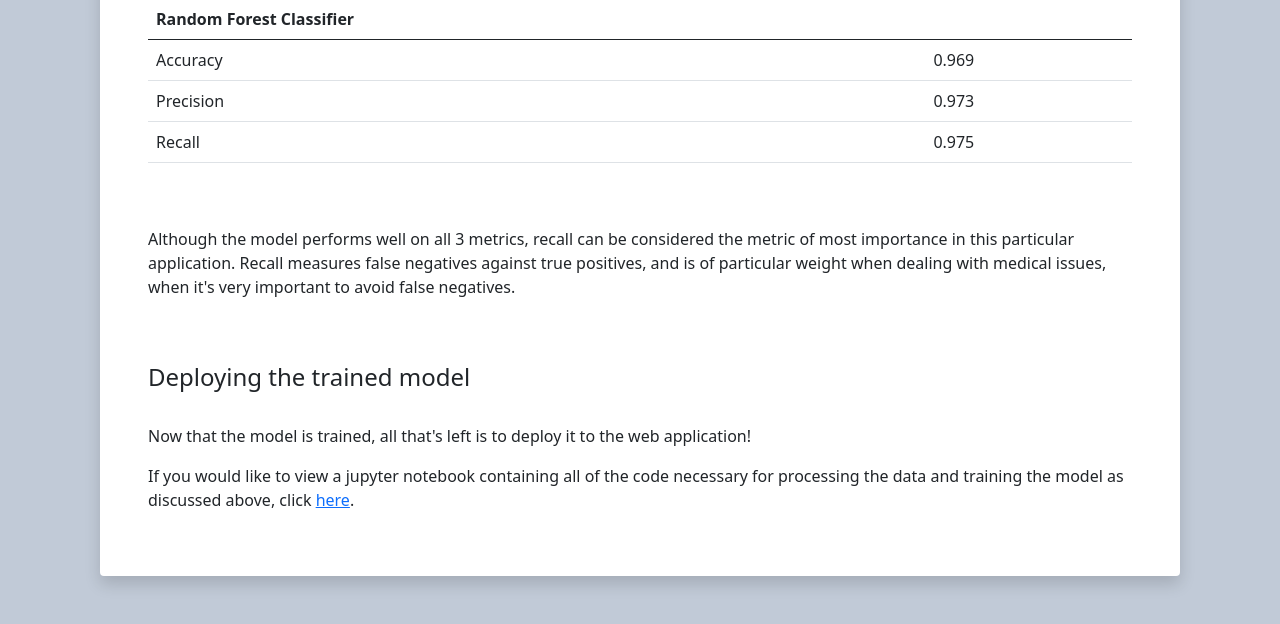
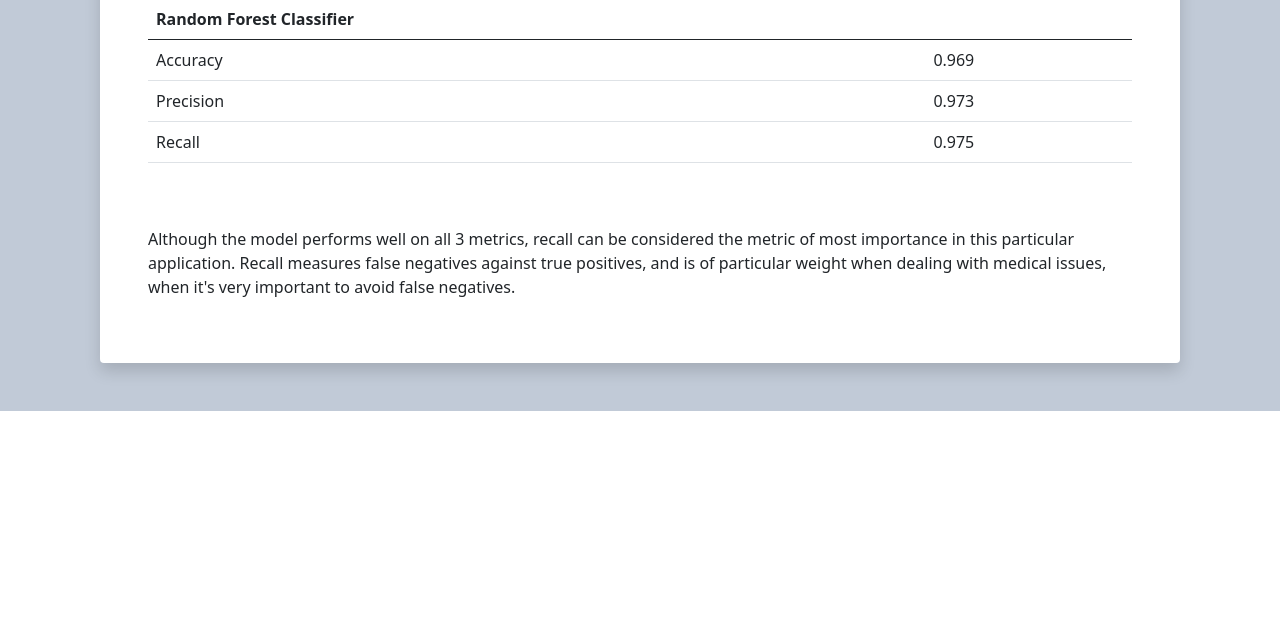
Before and after one commit to shubhamgupta6022/DiabetesPrediction, a Flask app: template app/templates/about.html in a window 1280 px wide. Shown: the part 5535-6159 px from the top of the page. After the commit the page ends 5946 px from the top, so only its background shows below. Run offline with Flask 3, Linux system fonts and the light colour scheme; the template is opened without the code that fills it, so the values that code supplies are empty; parts of the project's set-up code (start-up, migrations or seed data) failed here and were passed over.

Commit message:
Update about.html

```diff
--- a/app/templates/about.html
+++ b/app/templates/about.html
@@ -63,9 +63,6 @@
         <tbody><tr><td>Accuracy</td><td>0.969</td></tr><tr><td>Precision</td><td>0.973</td></tr><tr><td>Recall</td><td>0.975</td></tr></tbody>
     </table></figure></div><br>
     <br><p>Although the model performs well on all 3 metrics, recall can be considered the metric of most importance in this particular application. Recall measures false negatives against true positives, and is of particular weight when dealing with medical issues, when it&#39;s very important to avoid false negatives.</p>
-    <br><br><h4>Deploying the trained model</h4><br>
-    <p>Now that the model is trained, all that&#39;s left is to deploy it to the web application! </p>
-    <p>If you would like to view a jupyter notebook containing all of the code necessary for processing the data and training the model as discussed above, click <a href="https://github.com/Dylan-Cairns/ML-Diabetes-Prediction/blob/master/diabetes_jupyter_notebook.ipynb">here</a>.</a></p>
 </div>
 
 {% endblock %}
```
